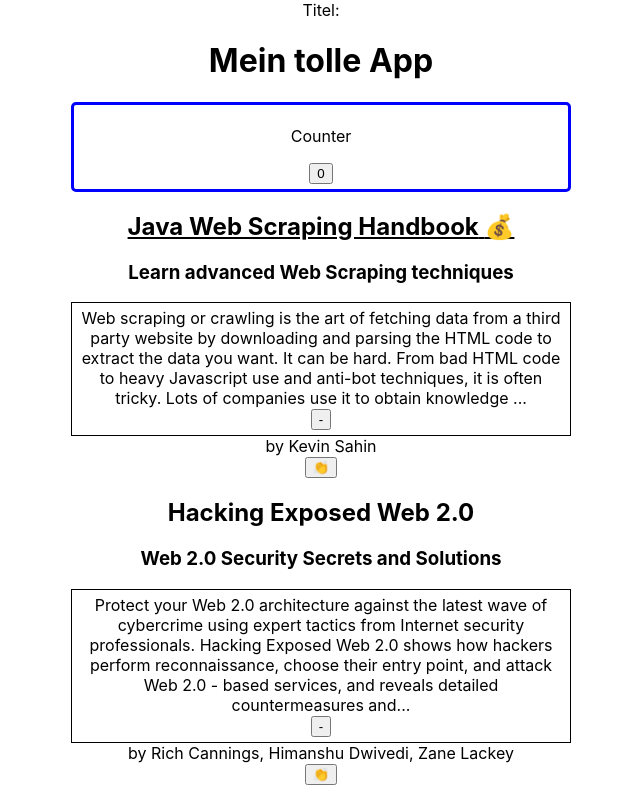
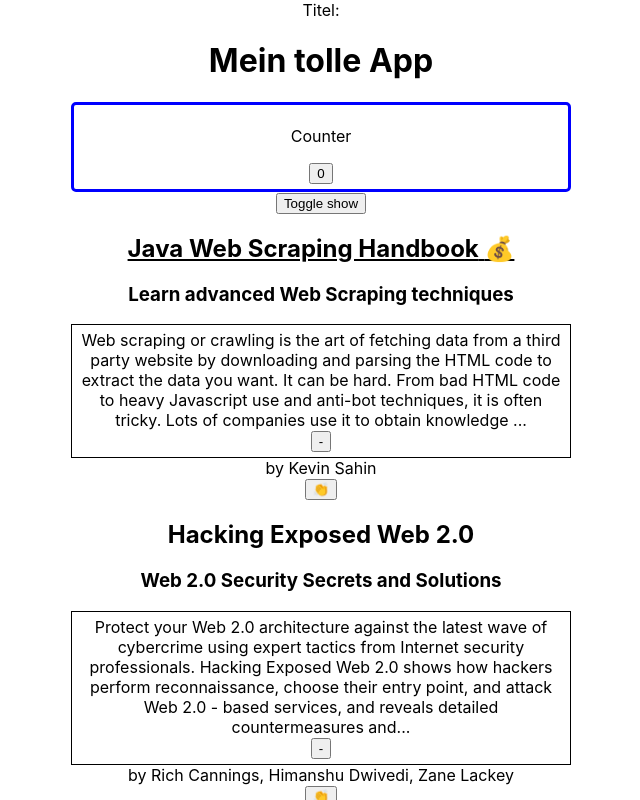
Before and after one commit to andrekovac/react-workshop-20221207, a React (Create React App) app: page / in a window 1280 px wide. Shown: the top 800 px of the page, without its empty margins (319-959 px from the left). Built offline with nearby package versions, Linux system fonts and the light colour scheme; no server answers.

Commit message:
custom useBook hook

```diff
--- a/src/App.tsx
+++ b/src/App.tsx
@@ -5,12 +5,10 @@
 import { Counter } from "./components/Counter";
 import { exampleBooks } from "./domain/book";
 
-const App = () => {
+const useBook = () => {
   const [result, setResult] = useState<{ title: string } | undefined>(
     undefined
   );
-
-  console.log("render");
 
   // Daten von einer API beziehen
   const fetchBookAsync = async () => {
@@ -28,11 +26,19 @@
     fetchBookAsync();
   }, []);
 
+  return result;
+};
+
+const App = () => {
+  const [show, setShow] = useState(true);
+  const book = useBook();
+
   return (
     <div className="App">
-      Titel: {result?.title}
+      Titel: {book?.title}
       <AppHeader />
-      <Counter />
+      {show && <Counter />}
+      <button onClick={() => setShow(!show)}>Toggle show</button>
       <BookList books={exampleBooks} />
     </div>
   );
```
